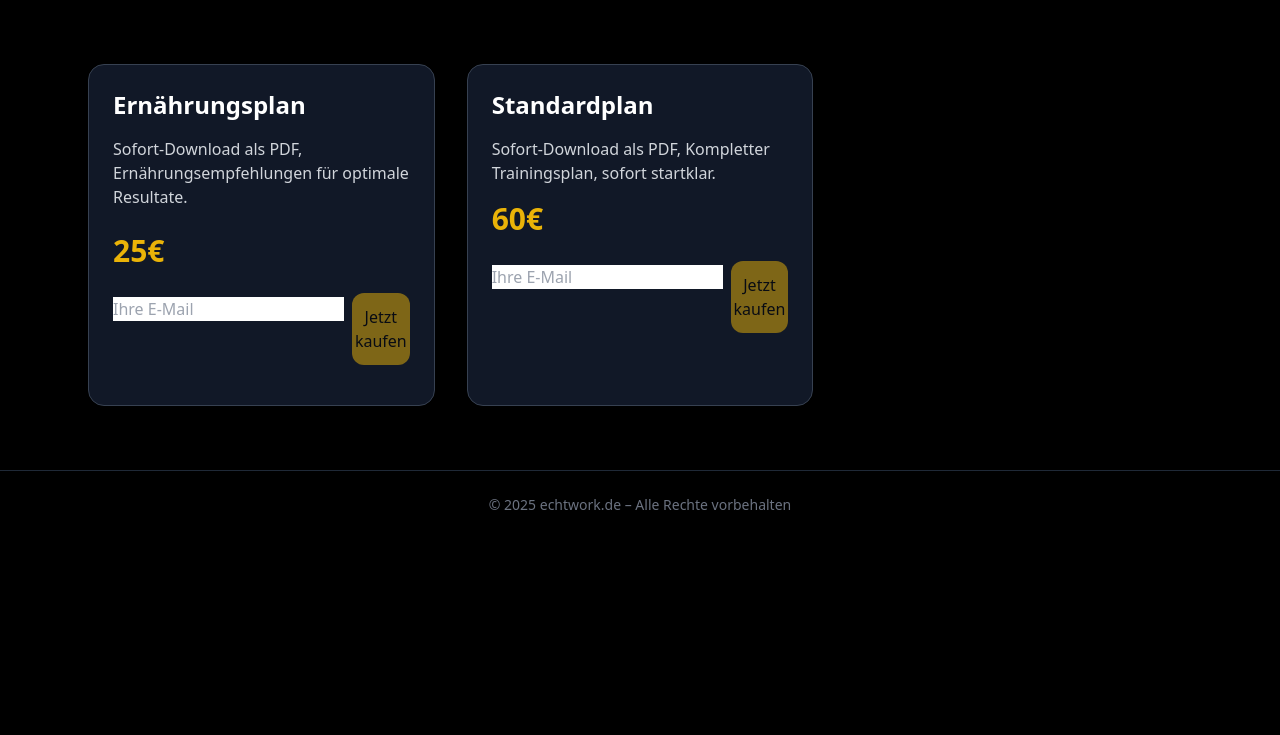
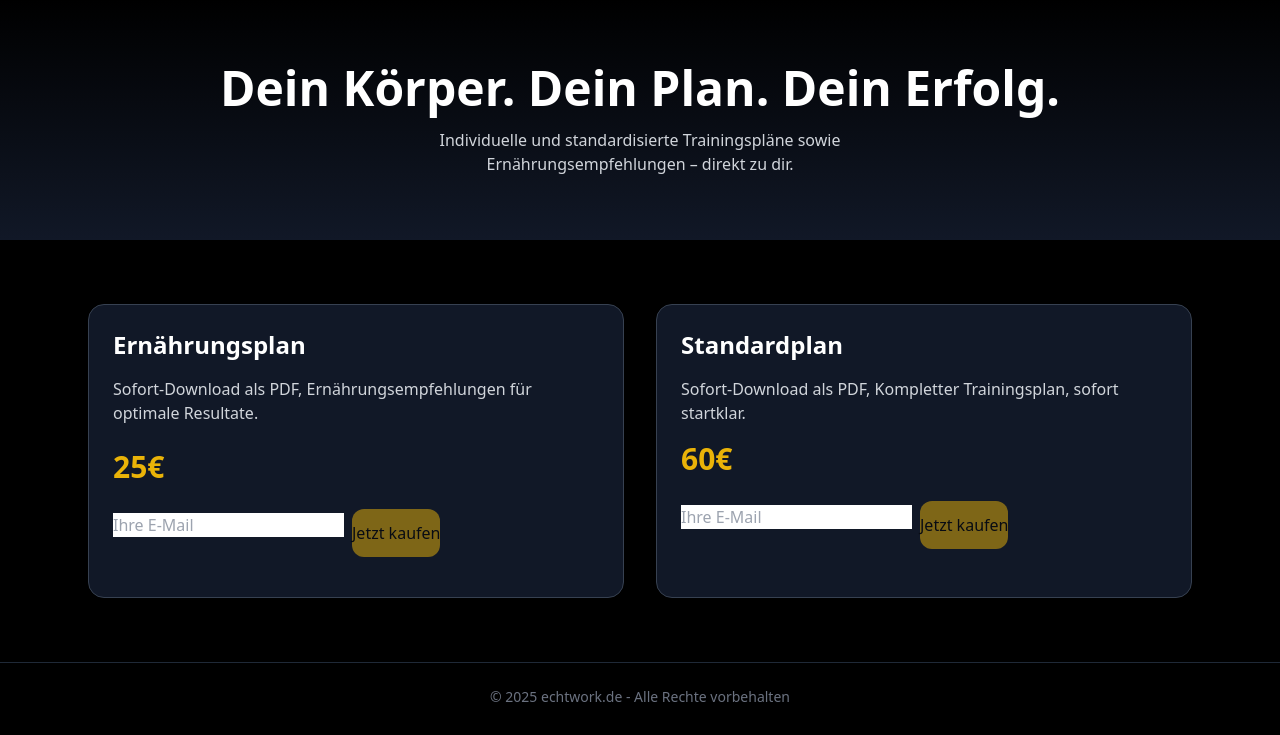
Before and after one commit to Echtwork/echtwork-website, a Flask app: template templates/index.html in a window 1280 px wide. Shown: the part 65-800 px from the top of the page. Run offline with Flask 2, Linux system fonts and the light colour scheme; the template is opened without the code that fills it, so the values that code supplies are empty; some libraries are stand-ins or nearby versions.

Commit message:
Update index.html

```diff
--- a/templates/index.html
+++ b/templates/index.html
@@ -3,11 +3,11 @@
 <head>
     <meta charset="UTF-8">
     <meta name="viewport" content="width=device-width, initial-scale=1.0">
-    <title>echtwork.de – Trainingspläne</title>
+    <title>echtwork.de - Trainingspläne</title>
     <script src="https://cdn.tailwindcss.com"></script>
 </head>
 <body class="bg-black text-white font-sans">
-
+  <!-- Header -->
   <header class="flex justify-between items-center px-6 py-4 border-b border-yellow-600">
     <div class="text-2xl font-bold text-yellow-500">echtwork.de</div>
     <nav class="space-x-6">
@@ -16,7 +16,14 @@
     </nav>
   </header>
 
-  <section id="plaene" class="py-16 px-6 max-w-6xl mx-auto grid gap-8 md:grid-cols-3">
+  <!-- Hero Section -->
+  <section class="text-center py-16 bg-gradient-to-b from-black to-gray-900">
+    <h1 class="text-4xl md:text-5xl font-bold mb-4">Dein Körper. Dein Plan. Dein Erfolg.</h1>
+    <p class="text-gray-300 max-w-xl mx-auto">Individuelle und standardisierte Trainingspläne sowie Ernährungsempfehlungen – direkt zu dir.</p>
+  </section>
+
+  <!-- Plans Section -->
+  <section id="plaene" class="py-16 px-6 max-w-6xl mx-auto grid gap-8 md:grid-cols-2">
     <!-- Ernährungsplan -->
     <div class="bg-gray-900 border border-gray-700 rounded-2xl p-6 flex flex-col">
       <h2 class="text-2xl font-bold mb-4">Ernährungsplan</h2>
@@ -45,9 +52,11 @@
   </section>
 
   <footer class="bg-black border-t border-gray-800 py-6 text-center text-gray-500 text-sm">
-    <p>© 2025 echtwork.de – Alle Rechte vorbehalten</p>
+    <p>© 2025 echtwork.de - Alle Rechte vorbehalten</p>
   </footer>
 
+  <!-- Stripe JS Integration -->
+  <script src="https://js.stripe.com/v3/"></script>
   <script>
     const stripe = Stripe("pk_test_51RurenPFHWhbgNOhRbhcp6OiUzHgwqLM6jbfJXYHAkjMI5tLrfmHbdNwIB3BvhkqatmxiEiKaI0zio4VaAVLcZxn00dTNFxKrk");
 
```
